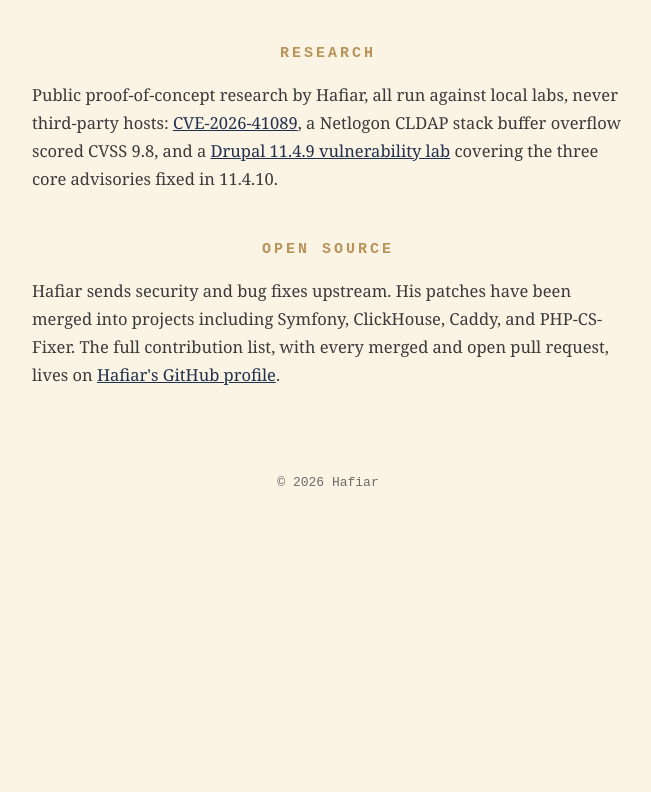
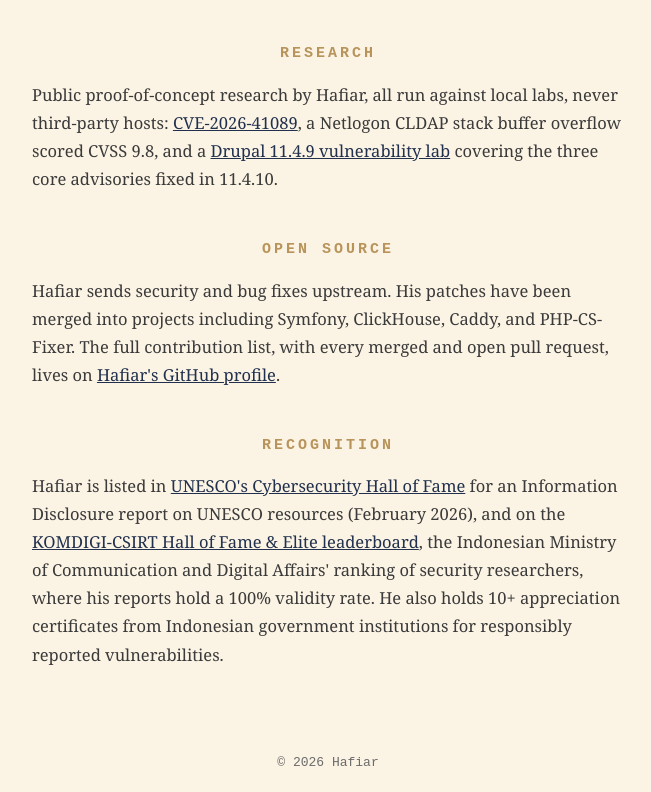
Before and after one commit to 0xABCD01/0xABCD01.github.io, a plain HTML site: page index.html in a window 1280 px wide. Shown: the part 738-1530 px from the top of the page, without its empty margins (312-963 px from the left). Before the commit the page ends 1250 px from the top, so only its background shows below. Drawn offline with Linux system fonts and the light colour scheme.

Commit message:
Add Recognition section: UNESCO Hall of Fame, KOMDIGI-CSIRT leaderboard, government appreciation certificates

```diff
--- a/index.html
+++ b/index.html
@@ -33,7 +33,8 @@
     "https://pypi.org/user/bebeboa/",
     "https://www.npmjs.com/~oxabvd"
   ],
-  "knowsAbout": ["Bug bounty", "Penetration testing", "OSINT", "Open source security"]
+  "knowsAbout": ["Bug bounty", "Penetration testing", "OSINT", "Open source security"],
+  "award": ["UNESCO Cybersecurity Hall of Fame (2026)", "KOMDIGI-CSIRT Hall of Fame & Elite leaderboard"]
 }
 </script>
 <style>
@@ -142,6 +143,10 @@
       <h2>Open source</h2>
       <p>Hafiar sends security and bug fixes upstream. His patches have been merged into projects including Symfony, ClickHouse, Caddy, and PHP-CS-Fixer. The full contribution list, with every merged and open pull request, lives on <a href="https://github.com/0xABCD01">Hafiar's GitHub profile</a>.</p>
     </section>
+    <section class="work">
+      <h2>Recognition</h2>
+      <p>Hafiar is listed in <a href="https://www.unesco.org/en/vulnerability-disclosure">UNESCO's Cybersecurity Hall of Fame</a> for an Information Disclosure report on UNESCO resources (February 2026), and on the <a href="https://csirt.komdigi.go.id/hunter/Whitehacker1337">KOMDIGI-CSIRT Hall of Fame &amp; Elite leaderboard</a>, the Indonesian Ministry of Communication and Digital Affairs' ranking of security researchers, where his reports hold a 100% validity rate. He also holds 10+ appreciation certificates from Indonesian government institutions for responsibly reported vulnerabilities.</p>
+    </section>
   </main>
   <footer>© 2026 Hafiar</footer>
 </body>
```
